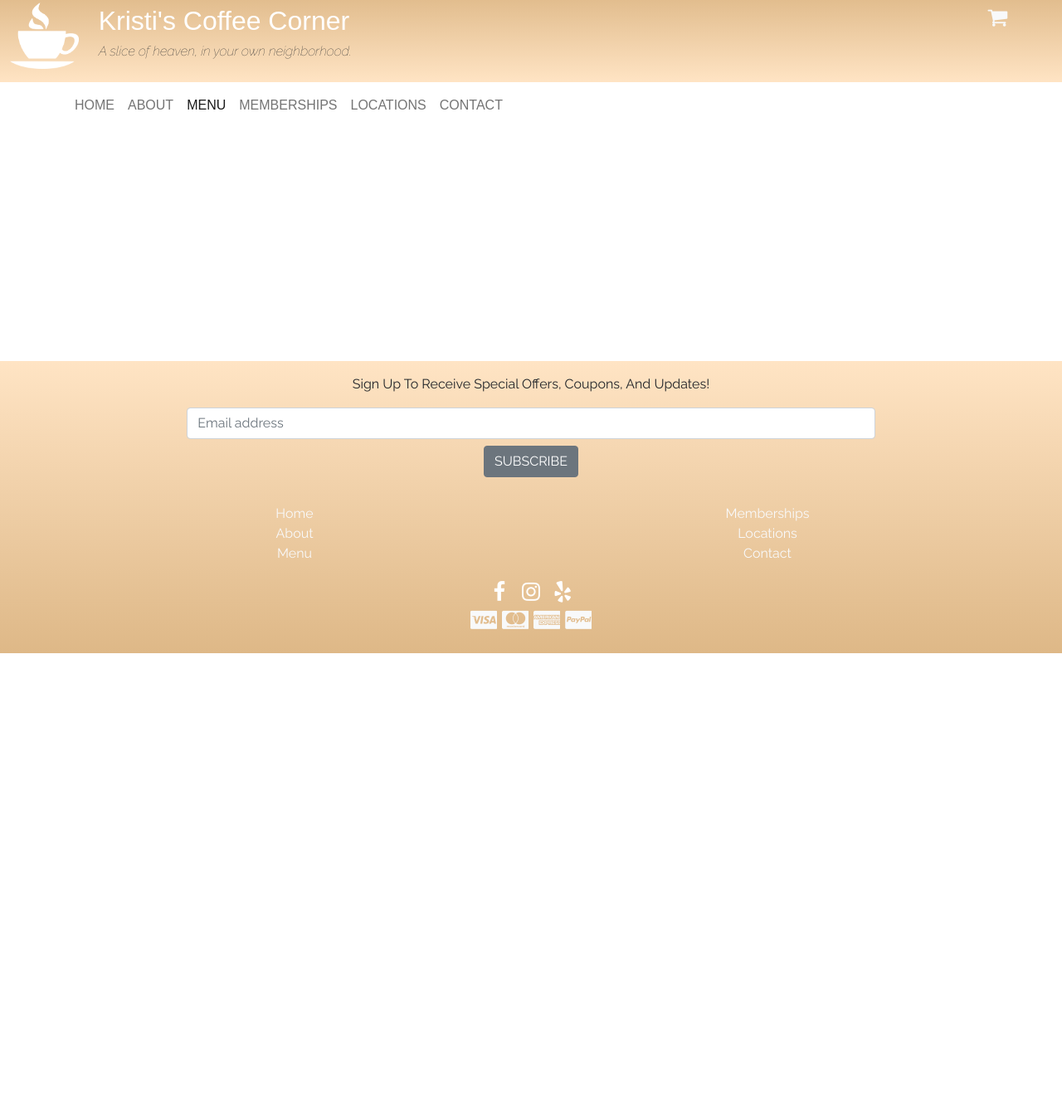
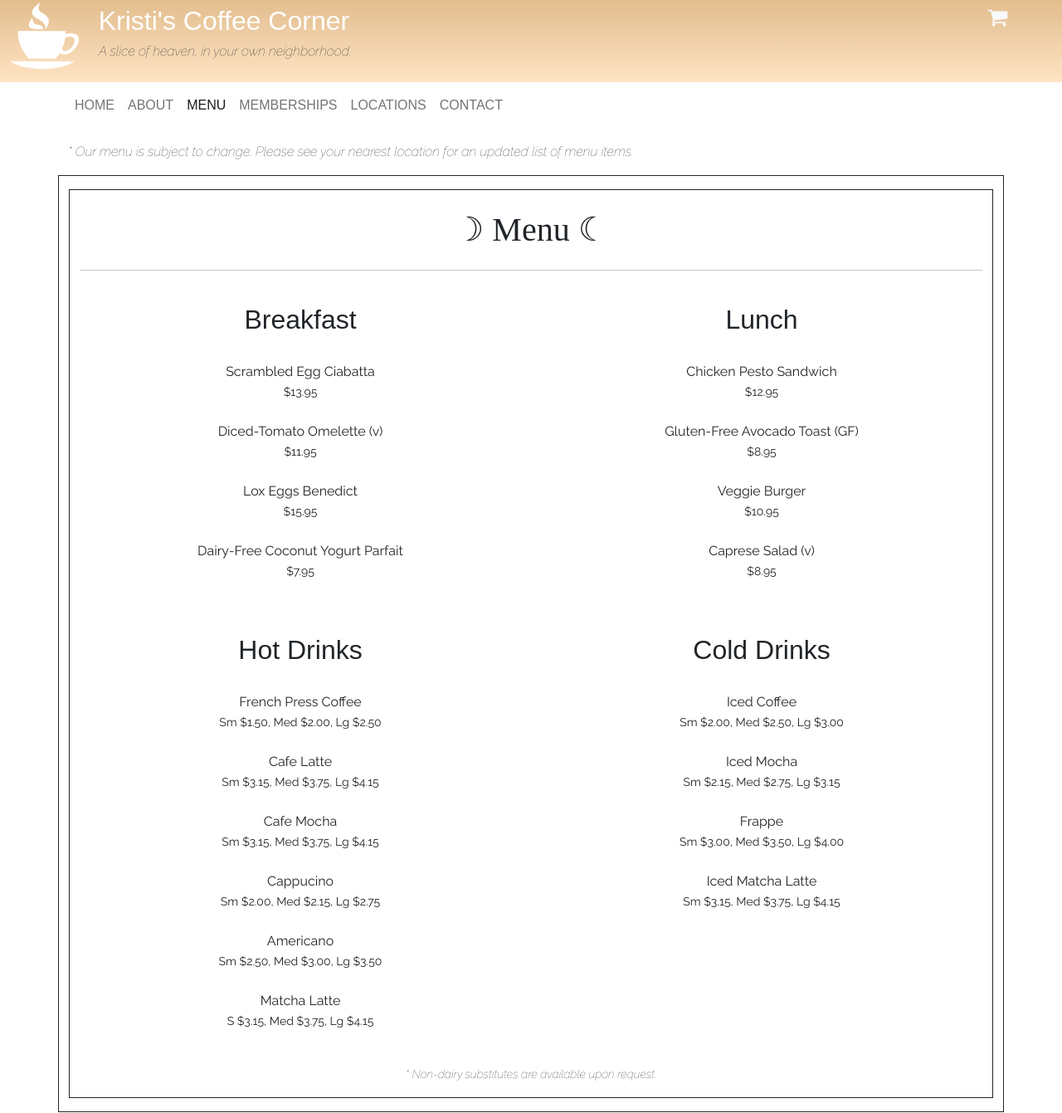
Before and after one commit to kfoxzz/coffeecorner, a website: page menu.html in a window 1280 px wide. Shown: the part 13-1354 px from the top of the page at 83% size. Before the commit the page ends 800 px from the top, so only its background shows below. Drawn offline with nearby package versions, Linux system fonts and the light colour scheme; a web font is replaced by a local one.

Commit message:
Added content to menu

```diff
--- a/css/styles.css
+++ b/css/styles.css
@@ -35,3 +35,11 @@ footer {
     background-image: linear-gradient(bisque, BurlyWood);
     color: white;
 }
+
+.menu {
+    font-family: 'Farro', serif;
+}
+
+.menu .menu-text {
+    font-family: 'Raleway', sans-serif;
+}
--- a/menu.html
+++ b/menu.html
@@ -72,6 +72,92 @@
         </div>
     </nav>
 
+    <div class="container pt-3">
+        <div class="row">
+            <div class="col">
+                <p><em>* Our menu is subject to change. Please see your nearest location for an updated list of menu items.</em></p>
+            </div>
+        </div>
+    </div>
+
+    <div class="container border border-dark py-3 text-center mb-4">
+        <div class="container border border-dark menu">
+            <div class="row pt-4">
+                <div class="col">
+                    <h1>&#9789;  Menu  &#9790;</h1>
+                </div>
+            </div>
+            <hr />
+            <div class="row pt-4">
+                <div class="col-12 col-sm-6">
+                    <h2>Breakfast</h2>
+                    <br />
+                    <ul class="list-unstyled menu-text">
+                        <li>Scrambled Egg Ciabatta<br /><small>$13.95</small></li>
+                        <br />
+                        <li>Diced-Tomato Omelette (v)<br /><small>$11.95</small></li>
+                        <br />
+                        <li>Lox Eggs Benedict<br /><small>$15.95</small></li>
+                        <br />
+                        <li>Dairy-Free Coconut Yogurt Parfait<br /><small>$7.95</small></li>
+                    </ul>
+                </div>
+                <div class="col-12 col-sm-6">
+                    <h2>Lunch</h2>
+                    <br />
+                    <ul class="list-unstyled menu-text">
+                        <li>Chicken Pesto Sandwich<br /><small>$12.95</small></li>
+                        <br />
+                        <li>Gluten-Free Avocado Toast (GF)<br /><small>$8.95</small></li>
+                        <br />
+                        <li>Veggie Burger<br /><small>$10.95</small></li>
+                        <br />
+                        <li>Caprese Salad (v)<br /><small>$8.95</small></li>
+                    </ul>
+                </div>
+            </div>
+            <br />
+            <div class="row pt-4">
+                <div class="col-12 col-sm-6">
+                    <h2>Hot Drinks</h2>
+                    <br />
+                    <ul class="list-unstyled menu-text">
+                        <li>French Press Coffee<br /><small>Sm $1.50, Med $2.00, Lg $2.50</small></li>
+                        <br />
+                        <li>Cafe Latte<br /><small>Sm $3.15, Med $3.75, Lg $4.15</small></li>
+                        <br />
+                        <li>Cafe Mocha<br /><small>Sm $3.15, Med $3.75, Lg $4.15</small></li>
+                        <br />
+                        <li>Cappucino<br /><small>Sm $2.00, Med $2.15, Lg $2.75</small></li>
+                        <br />
+                        <li>Americano<br /><small>Sm $2.50, Med $3.00, Lg $3.50</small></li>
+                        <br />
+                        <li>Matcha Latte<br /><small>S $3.15, Med $3.75, Lg $4.15</small></li>
+                        <br />
+                    </ul>
+                </div>
+                <div class="col-12 col-sm-6">
+                    <h2>Cold Drinks</h2>
+                    <br />
+                    <ul class="list-unstyled menu-text">
+                        <li>Iced Coffee<br /><small>Sm $2.00, Med $2.50, Lg $3.00</small></li>
+                        <br />
+                        <li>Iced Mocha<br /><small>Sm $2.15, Med $2.75, Lg $3.15</small></li>
+                        <br />
+                        <li>Frappe<br /><small>Sm $3.00, Med $3.50, Lg $4.00</small></li>
+                        <br />
+                        <li>Iced Matcha Latte<br /><small>Sm $3.15, Med $3.75, Lg $4.15</small></li>
+                    </ul>
+                </div>
+            </div>
+            <div class="row">
+                <div class="col menu-text">
+                    <p><small><em>* Non-dairy substitutes are available upon request.</em></small></p>
+                </div>
+            </div>
+        </div>
+    </div>
+
 
     <footer class="footer mt-auto pb-3">
         <div class="container-fluid py-3 mt-0">
--- a/package.json
+++ b/package.json
@@ -13,7 +13,8 @@
   "dependencies": {
     "bootstrap": "^5.1.0",
     "bootstrap-social": "^5.1.1",
-    "font-awesome": "^4.7.0"
+    "font-awesome": "^4.7.0",
+    "popper": "^1.0.1"
   },
   "devDependencies": {
     "lite-server": "^2.6.1"
```
Also changed, not shown: index.html (+1 -0 lines), 1 other file.
